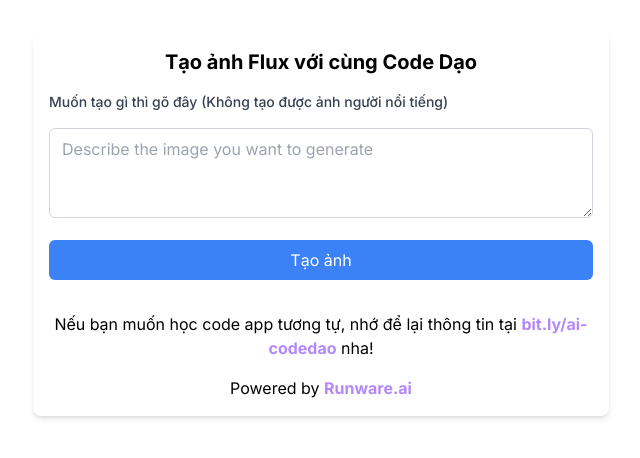
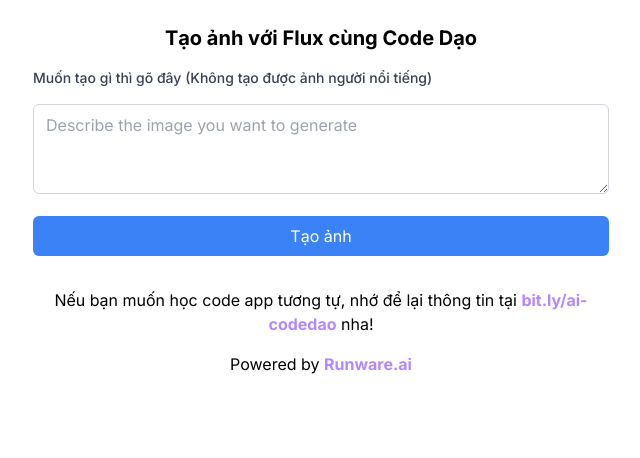
Before and after one commit to conanak99/try-flux, a Next.js app: page / in a window 1280 px wide. Shown: the top 458 px of the page, without its empty margins (319-959 px from the left). Built offline with nearby package versions, Linux system fonts and the light colour scheme; no server answers; what @next/env, @runware/sdk-js, rate-limiter-flexible would draw is missing.

Commit message:
update image horizontal

```diff
--- a/src/app/components/ImageGenerator.tsx
+++ b/src/app/components/ImageGenerator.tsx
@@ -27,9 +27,10 @@ const ImageGenerator = () => {
   };
 
   return (
-    <div className="mx-auto mt-8 max-w-xl rounded-lg bg-white p-4 shadow-md">
+    <div className="mt-6 max-w-full rounded-lg bg-white">
+      <div className="max-w-xl mx-auto">
         <h2 className="mb-4 text-center text-xl font-bold">
-        Tạo ảnh Flux với cùng Code Dạo
+          Tạo ảnh với Flux cùng Code Dạo
         </h2>
 
         <div className="mb-4">
@@ -68,8 +69,9 @@ const ImageGenerator = () => {
             {error}
           </div>
         )}
+      </div>
 
-      <div className="relative mt-8">
+      <div className="relative mt-8 max-w-6xl mx-auto">
         {isLoading && (
           <div className="absolute inset-0 flex items-center justify-center rounded-md bg-gray-200 bg-opacity-75">
             <div className="flex aspect-square w-full items-center justify-center">
@@ -87,7 +89,7 @@ const ImageGenerator = () => {
         )}
       </div>
 
-      <div className="text-center mt-8">
+      <div className="max-w-xl mx-auto text-center mt-8">
         <p className="text-base">
           Nếu bạn muốn học code app tương tự, nhớ để lại thông tin tại{" "}
           <a
--- a/src/app/services/img-gen.ts
+++ b/src/app/services/img-gen.ts
@@ -19,8 +19,10 @@ async function callAPI(prompt: string) {
 
   const response = await runware.requestImages({
     positivePrompt: prompt,
-    height: 1024,
-    width: 768,
+    // height: 1024,
+    // width: 768,
+    height: 640,
+    width: 1024,
     model: "runware:100@1",
     // steps: 30,
     // numberResults: 1,
```
Lines whose indentation alone changed are shown as unchanged.
